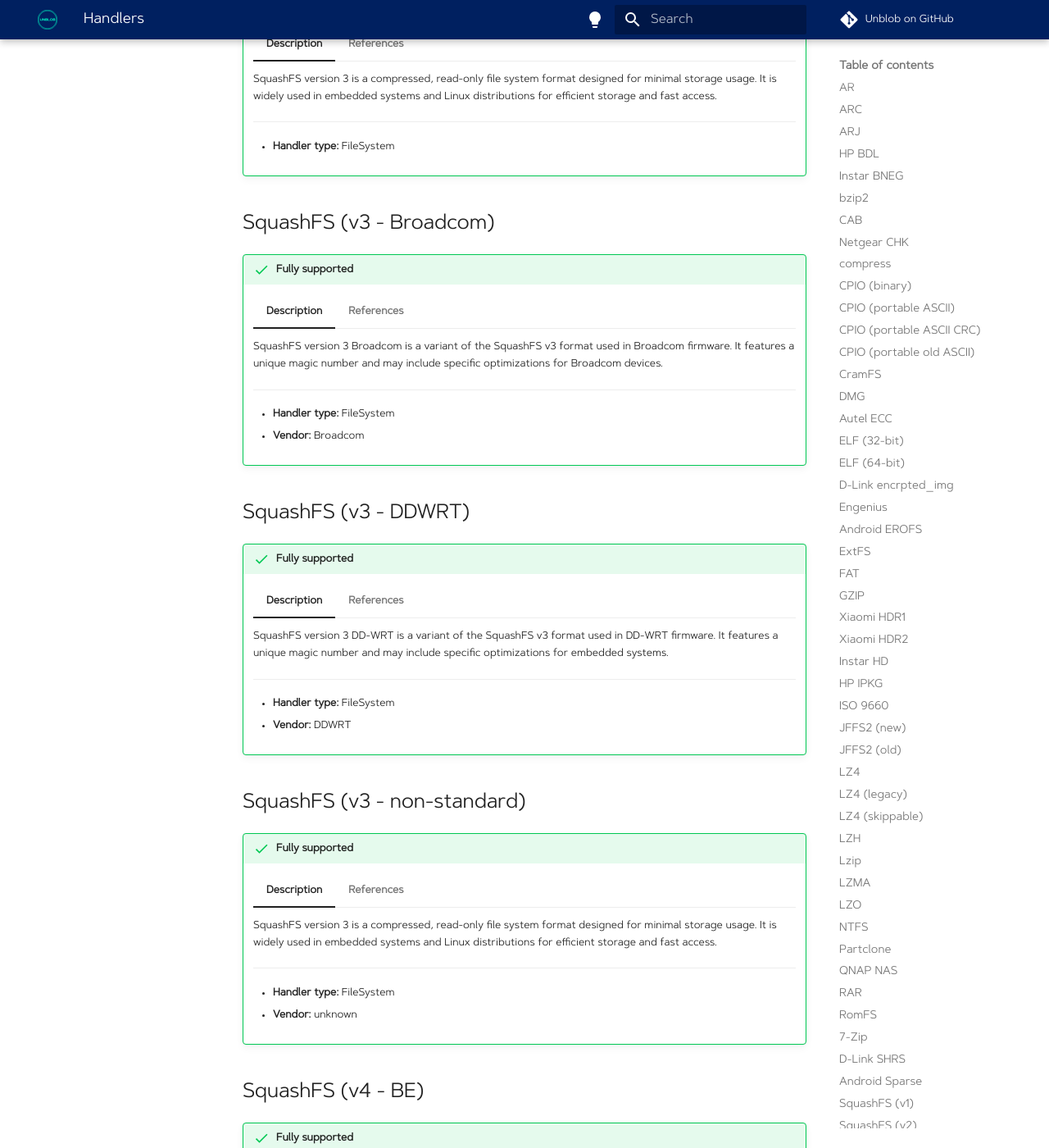
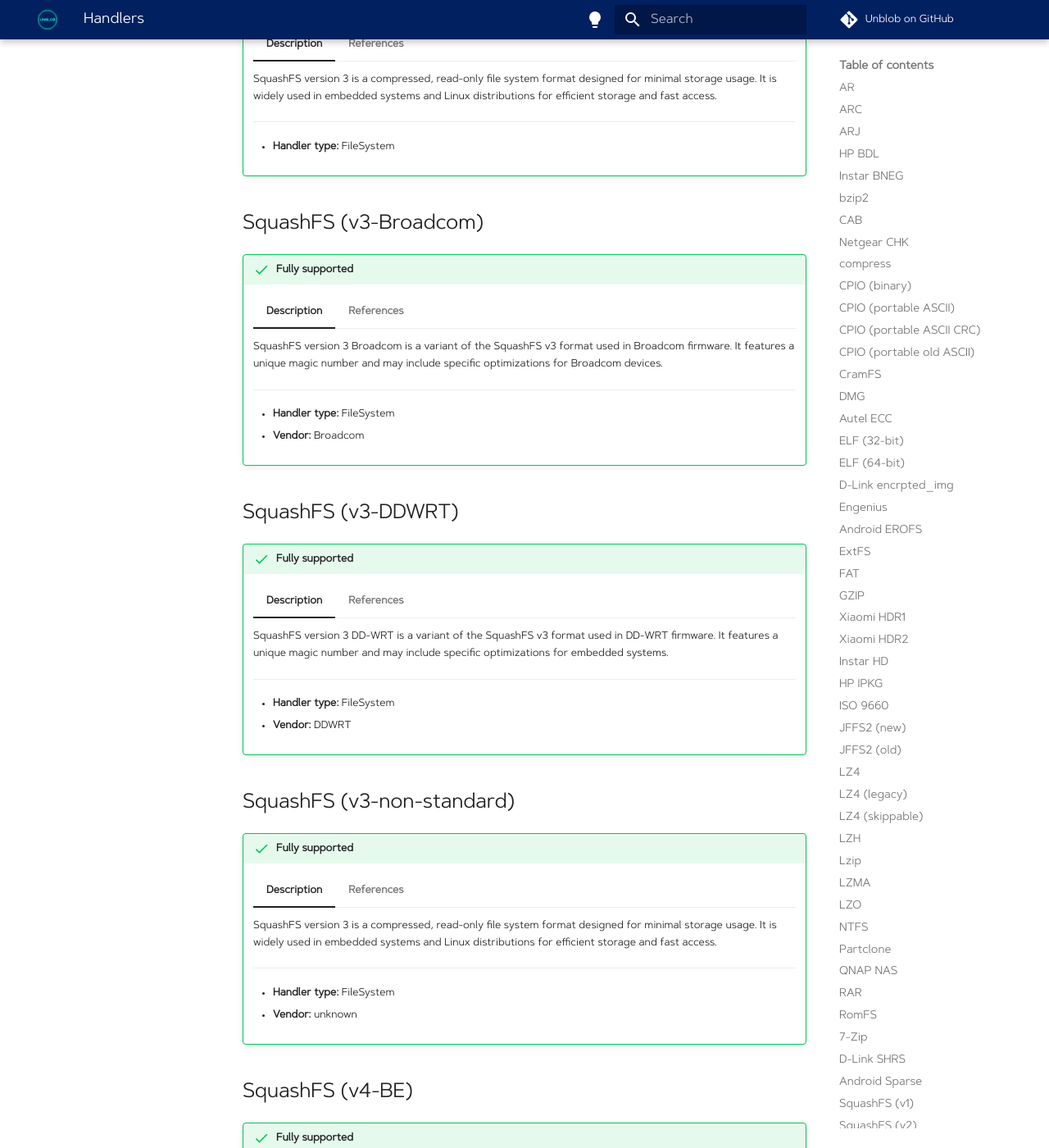
Before and after one commit to onekey-sec/unblob, an MkDocs documentation site: the page built from docs/handlers.md, in a window 1280 px wide and 1400 px high, scrolled down 16917 px. Shown: the whole window at 82% size. Built offline with MkDocs 1.6.1 and Material for MkDocs 9.7.7, drawn with Linux system fonts in a browser that asks for light colours; comment, search, counter and statistics services are not loaded; some of the changed text lies outside the part shown.

Commit message:
fix(docs): fixed broken links
For some reason, mkdocs doesn't like headings with hyphens surrounded by two spaces, so I removed the spaces.

```diff
--- a/docs/handlers.md
+++ b/docs/handlers.md
@@ -50,11 +50,11 @@
     | [`SQUASHFS (V1)`](#squashfs-v1) | FILESYSTEM | :octicons-check-16: |
     | [`SQUASHFS (V2)`](#squashfs-v2) | FILESYSTEM | :octicons-check-16: |
     | [`SQUASHFS (V3)`](#squashfs-v3) | FILESYSTEM | :octicons-check-16: |
-    | [`SQUASHFS (V3 - BROADCOM)`](#squashfs-v3---broadcom) | FILESYSTEM | :octicons-check-16: |
-    | [`SQUASHFS (V3 - DDWRT)`](#squashfs-v3---ddwrt) | FILESYSTEM | :octicons-check-16: |
-    | [`SQUASHFS (V3 - NON-STANDARD)`](#squashfs-v3---non-standard) | FILESYSTEM | :octicons-check-16: |
-    | [`SQUASHFS (V4 - BE)`](#squashfs-v4---be) | FILESYSTEM | :octicons-check-16: |
-    | [`SQUASHFS (V4 - LE)`](#squashfs-v4---le) | FILESYSTEM | :octicons-check-16: |
+    | [`SQUASHFS (V3-BROADCOM)`](#squashfs-v3-broadcom) | FILESYSTEM | :octicons-check-16: |
+    | [`SQUASHFS (V3-DDWRT)`](#squashfs-v3-ddwrt) | FILESYSTEM | :octicons-check-16: |
+    | [`SQUASHFS (V3-NON-STANDARD)`](#squashfs-v3-non-standard) | FILESYSTEM | :octicons-check-16: |
+    | [`SQUASHFS (V4-BE)`](#squashfs-v4-be) | FILESYSTEM | :octicons-check-16: |
+    | [`SQUASHFS (V4-LE)`](#squashfs-v4-le) | FILESYSTEM | :octicons-check-16: |
     | [`STUFFIT SIT`](#stuffit-sit) | ARCHIVE | :octicons-check-16: |
     | [`STUFFIT SIT (V5)`](#stuffit-sit-v5) | ARCHIVE | :octicons-check-16: |
     | [`TAR (USTAR)`](#tar-ustar) | ARCHIVE | :octicons-check-16: |
@@ -878,7 +878,7 @@
 
         - [SquashFS Documentation](https://dr-emann.github.io/squashfs/){ target="_blank" }
         - [SquashFS Wikipedia](https://en.wikipedia.org/wiki/SquashFS){ target="_blank" }
-## SquashFS (v3 - Broadcom)
+## SquashFS (v3-Broadcom)
 
 !!! success "Fully supported"
 
@@ -895,7 +895,7 @@
 
         - [SquashFS Documentation](https://dr-emann.github.io/squashfs/){ target="_blank" }
         - [SquashFS Wikipedia](https://en.wikipedia.org/wiki/SquashFS){ target="_blank" }
-## SquashFS (v3 - DDWRT)
+## SquashFS (v3-DDWRT)
 
 !!! success "Fully supported"
 
@@ -912,7 +912,7 @@
 
         - [SquashFS Documentation](https://dr-emann.github.io/squashfs/){ target="_blank" }
         - [SquashFS Wikipedia](https://en.wikipedia.org/wiki/SquashFS){ target="_blank" }
-## SquashFS (v3 - non-standard)
+## SquashFS (v3-non-standard)
 
 !!! success "Fully supported"
 
@@ -929,7 +929,7 @@
 
         - [SquashFS Documentation](https://dr-emann.github.io/squashfs/){ target="_blank" }
         - [SquashFS Wikipedia](https://en.wikipedia.org/wiki/SquashFS){ target="_blank" }
-## SquashFS (v4 - BE)
+## SquashFS (v4-BE)
 
 !!! success "Fully supported"
 
@@ -946,7 +946,7 @@
 
         - [SquashFS Documentation](https://dr-emann.github.io/squashfs/){ target="_blank" }
         - [SquashFS Wikipedia](https://en.wikipedia.org/wiki/SquashFS){ target="_blank" }
-## SquashFS (v4 - LE)
+## SquashFS (v4-LE)
 
 !!! success "Fully supported"
 
```
Also changed, not shown: 1 other file.
